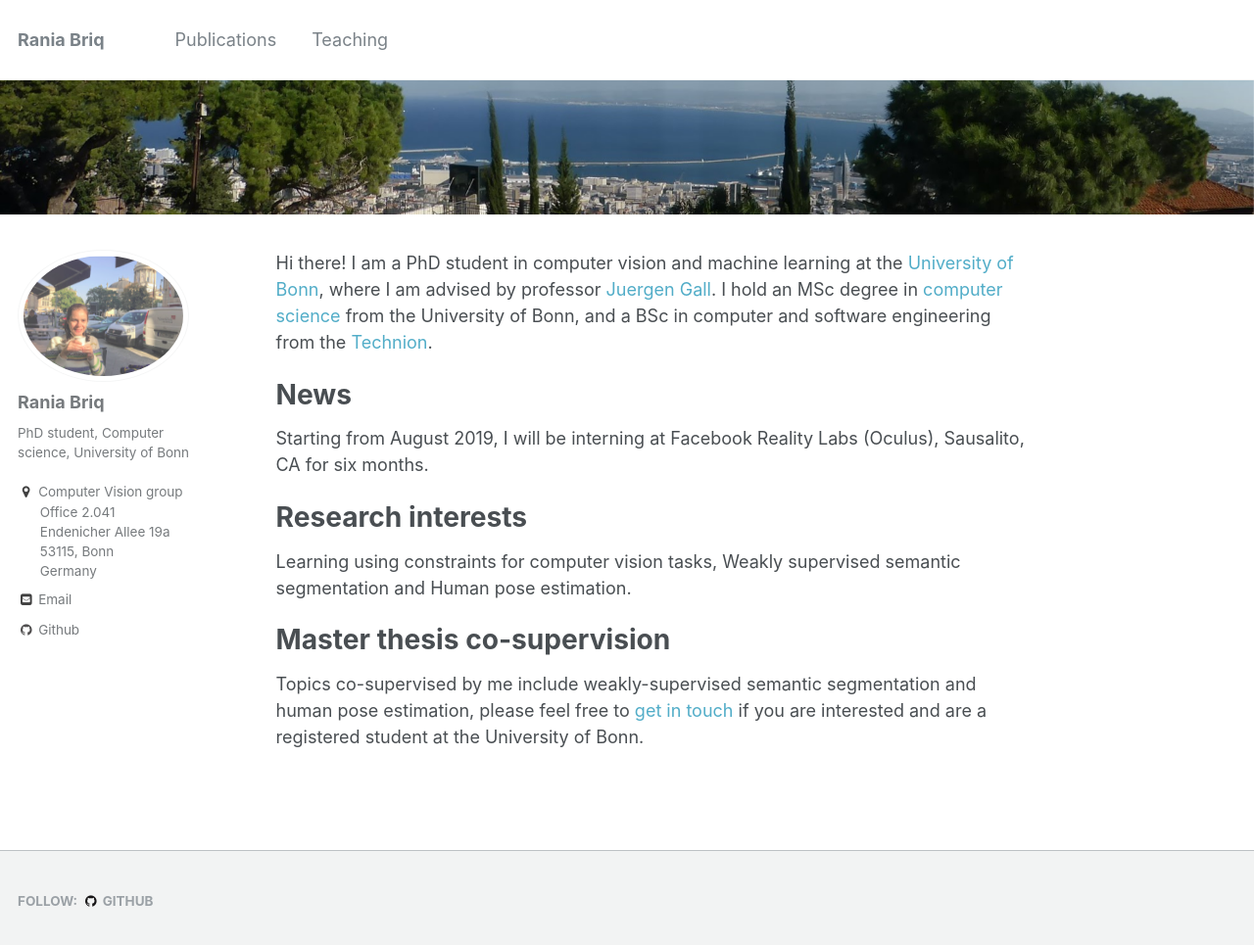
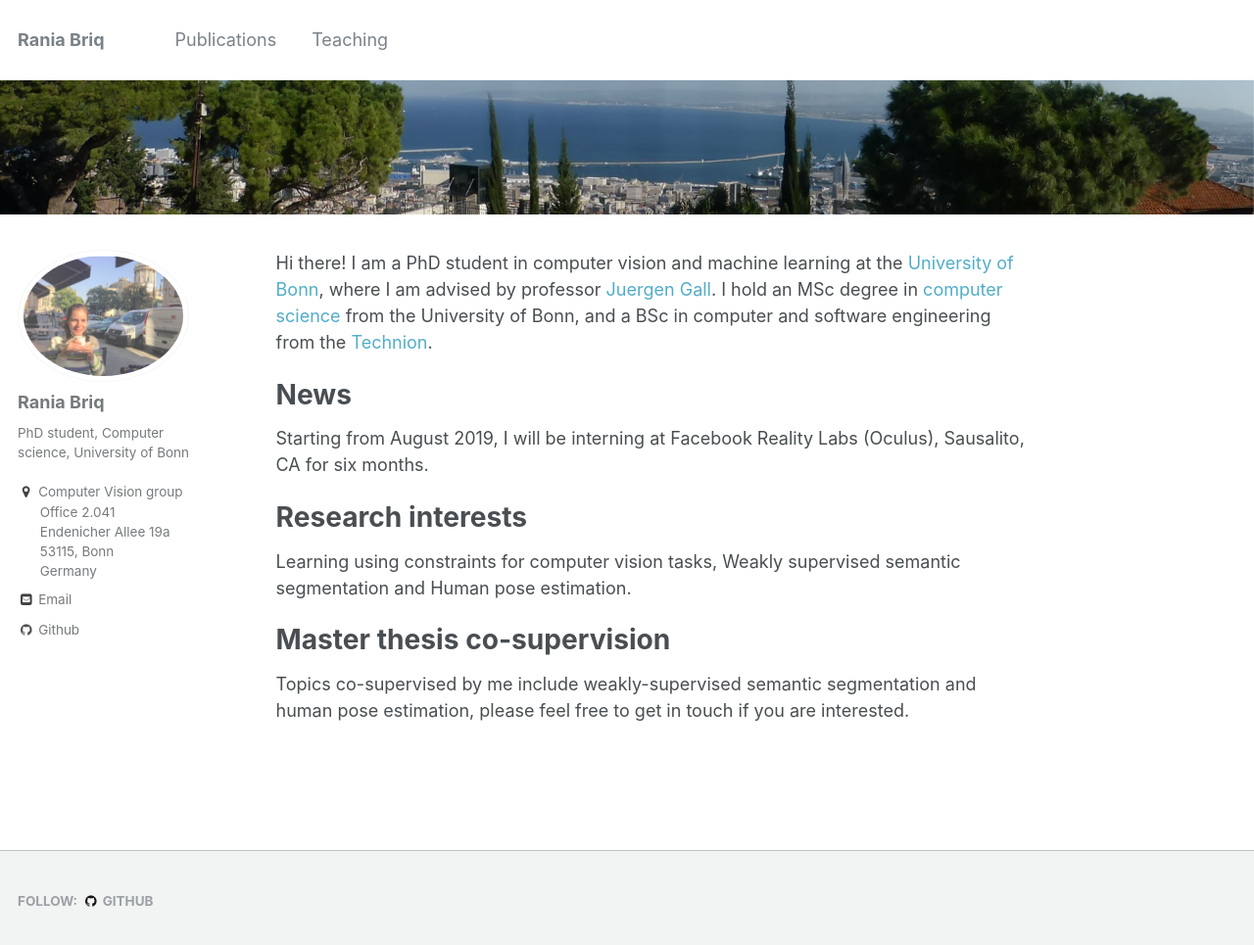
Before and after one commit to briqr/briqr.github.io, a Jekyll site: the page built from _pages/about.md, in a window 1280 px wide and 978 px high. Shown: the top 965 px of the window at 98% size. Built offline with Jekyll 4.4.1, drawn with Linux system fonts in a browser that asks for light colours.

Commit message:
Update about.md

```diff
--- a/_pages/about.md
+++ b/_pages/about.md
@@ -27,4 +27,4 @@ Learning using constraints for computer vision tasks, Weakly supervised semantic
 
 Master thesis co-supervision
 ======
-Topics co-supervised by me include weakly-supervised semantic segmentation and human pose estimation, please feel free to [get in touch](http://pages.iai.uni-bonn.de/gall_juergen/) if you are interested and are a registered student at the University of Bonn.
+Topics co-supervised by me include weakly-supervised semantic segmentation and human pose estimation, please feel free to get in touch if you are interested.
```
